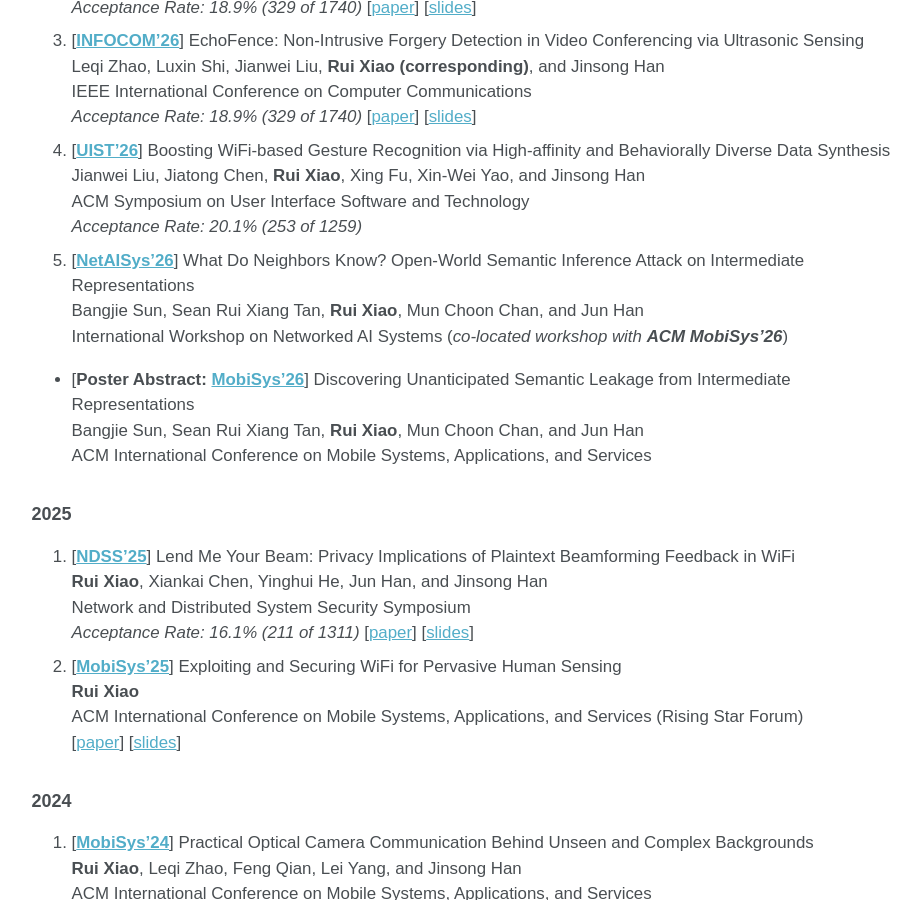
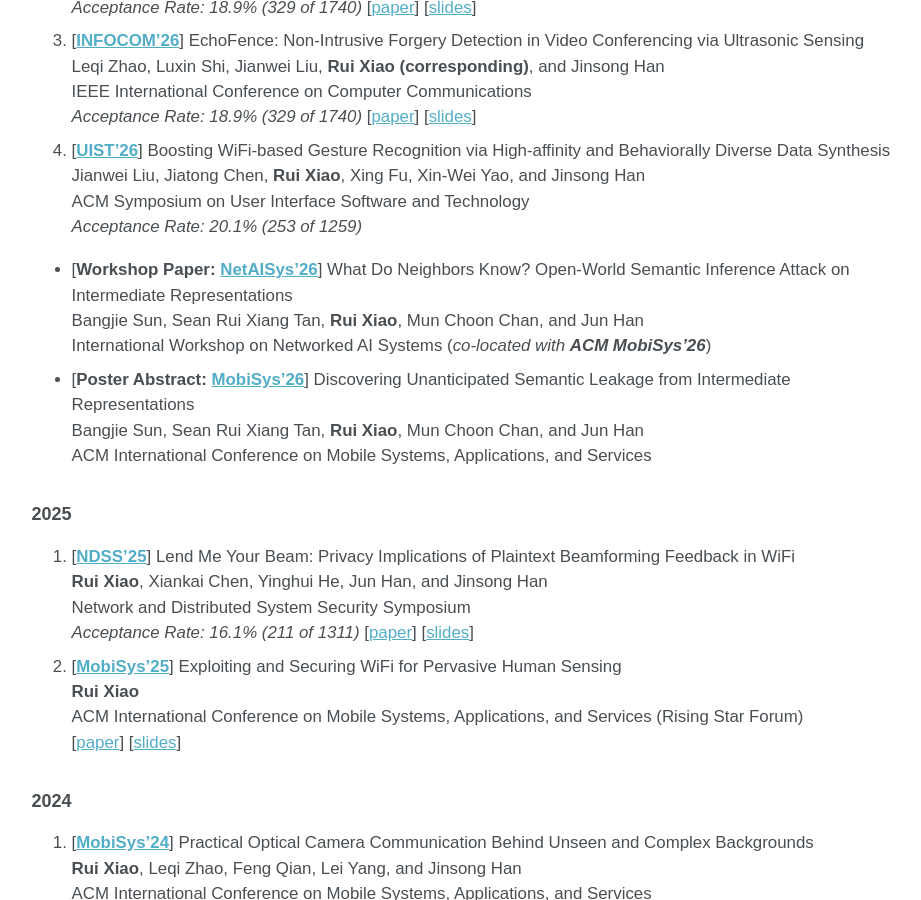
Before and after one commit to ruixiao24/ruixiao24.github.io, a Jekyll site: the page built from _pages/publications.md, in a window 1280 px wide and 900 px high, scrolled down 501 px. Shown: the whole window, without its empty margins (250-1171 px from the left). Built offline with Jekyll 4.4.1, drawn with Linux system fonts in a browser that asks for light colours.

Commit message:
Update publication entry format for NetAISys'26

```diff
--- a/_pages/publications.md
+++ b/_pages/publications.md
@@ -22,10 +22,10 @@
    Jianwei Liu, Jiatong Chen, **Rui Xiao**, Xing Fu, Xin-Wei Yao, and Jinsong Han
    ACM Symposium on User Interface Software and Technology
    *Acceptance Rate: 20.1% (253 of 1259)*
-1. [**[NetAISys'26](https://netaisys.github.io/)**] What Do Neighbors Know? Open-World Semantic Inference Attack on Intermediate Representations
+
+* [**Workshop Paper: [NetAISys'26](https://netaisys.github.io/)**] What Do Neighbors Know? Open-World Semantic Inference Attack on Intermediate Representations
    Bangjie Sun, Sean Rui Xiang Tan, **Rui Xiao**, Mun Choon Chan, and Jun Han
-   International Workshop on Networked AI Systems (*co-located workshop with **ACM MobiSys'26***)
-
+   International Workshop on Networked AI Systems (*co-located with **ACM MobiSys'26***)
 * [**Poster Abstract: [MobiSys'26](https://sigmobile.org/mobisys/2026/)**] Discovering Unanticipated Semantic Leakage from Intermediate Representations
   Bangjie Sun, Sean Rui Xiang Tan, **Rui Xiao**, Mun Choon Chan, and Jun Han
   ACM International Conference on Mobile Systems, Applications, and Services
```
